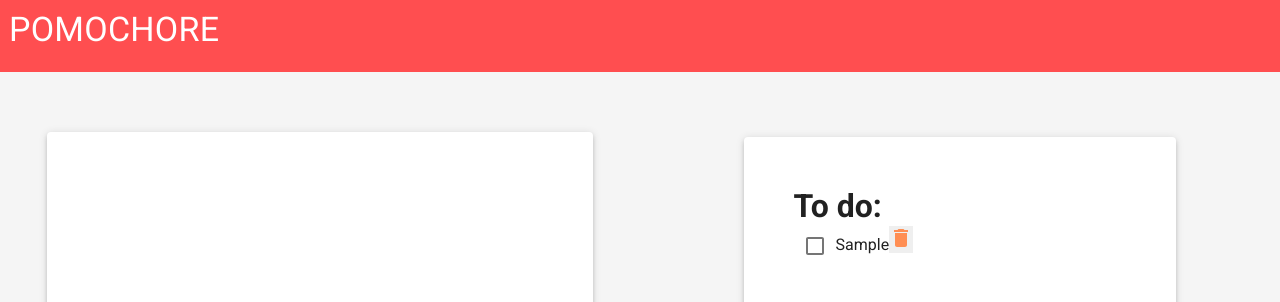
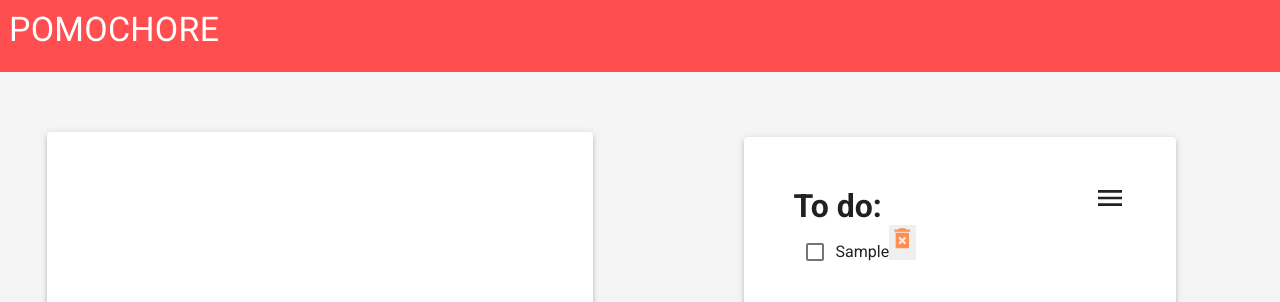
Before and after one commit to didemertens/pomodoro-app, a React (Create React App) app: page / in a window 1280 px wide. Both pictures are taken after typing "Sample" into the empty fields and a click on the button 1091 px from the left and 638 px from the top of the page. Shown: the top 302 px of the page. Built offline with nearby package versions, Linux system fonts and the light colour scheme.

Commit message:
add menu icon to todo list

```diff
--- a/src/components/todo/Todo.js
+++ b/src/components/todo/Todo.js
@@ -2,7 +2,8 @@ import React from 'react'
 import ReactDOM from 'react-dom'
 import { connect } from 'react-redux'
 import AddCircleOutlinedIcon from '@material-ui/icons/AddCircleOutlined'
-import DeleteIcon from '@material-ui/icons/Delete'
+import DeleteForeverSharpIcon from '@material-ui/icons/DeleteForeverSharp'
+import MenuIcon from '@material-ui/icons/Menu'
 import { TextField, Checkbox } from '@material-ui/core'
 
 import { addToList, deleteToList, checkTodo, errorForm } from '../../actions'
@@ -24,7 +25,10 @@ class Todo extends React.Component {
     return (
       <div className="todo-main-container" data-test="todo-component">
         <div className="todo-container-header">
-          <h1>To do:</h1>
+          <div className="todo-container-header--menu">
+            <h1>To do:</h1>
+            <MenuIcon />
+          </div>
           <div data-test="todo-list-container">
             {
               this.props.todoList.length === 0
@@ -48,7 +52,7 @@ class Todo extends React.Component {
                         this.props.deleteToList(index, this.props.todoList)
                       }}
                     >
-                      <DeleteIcon />
+                      <DeleteForeverSharpIcon />
                     </button>
                   </li>
                 ))}
--- a/src/styles/components/toDo.scss
+++ b/src/styles/components/toDo.scss
@@ -9,6 +9,19 @@
   .todo-container-header {
     height: 50vh;
     overflow: auto;
+  }
+
+  .todo-container-header--menu {
+    display: flex;
+    justify-content: space-between;
+    svg {
+      margin-top: -5px;
+      font-size: 2em;
+      cursor: pointer;
+      &:hover {
+        transform: scale(1.1);
+      }
+    }
   }
 }
 
@@ -35,6 +48,10 @@
 .todo-list {
   li {
     list-style: none;
+    button svg {
+      font-size: 2em;
+      margin-bottom: 5px;
+    }
   }
   .todo-list-task {
     display: inline;
```
